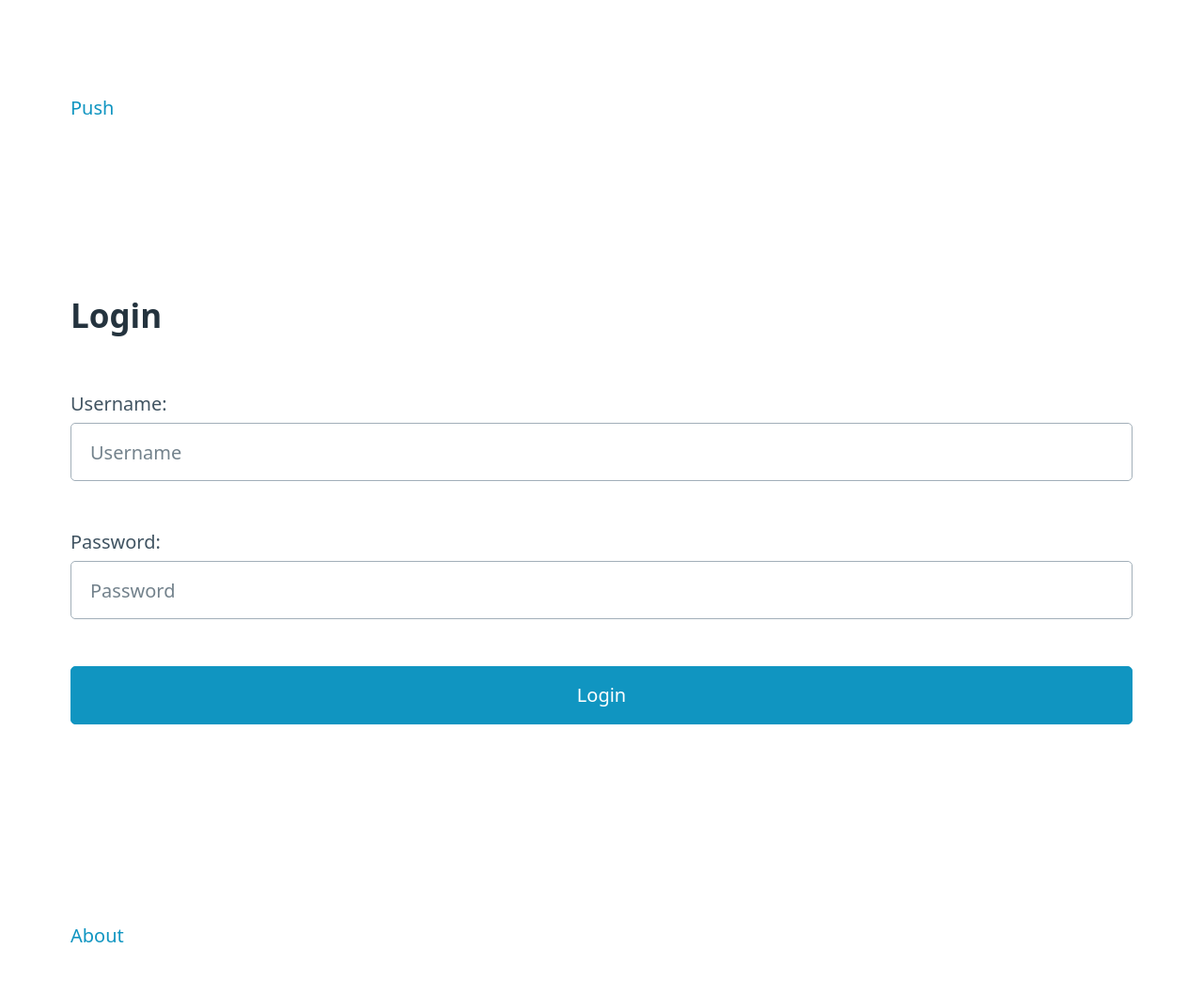
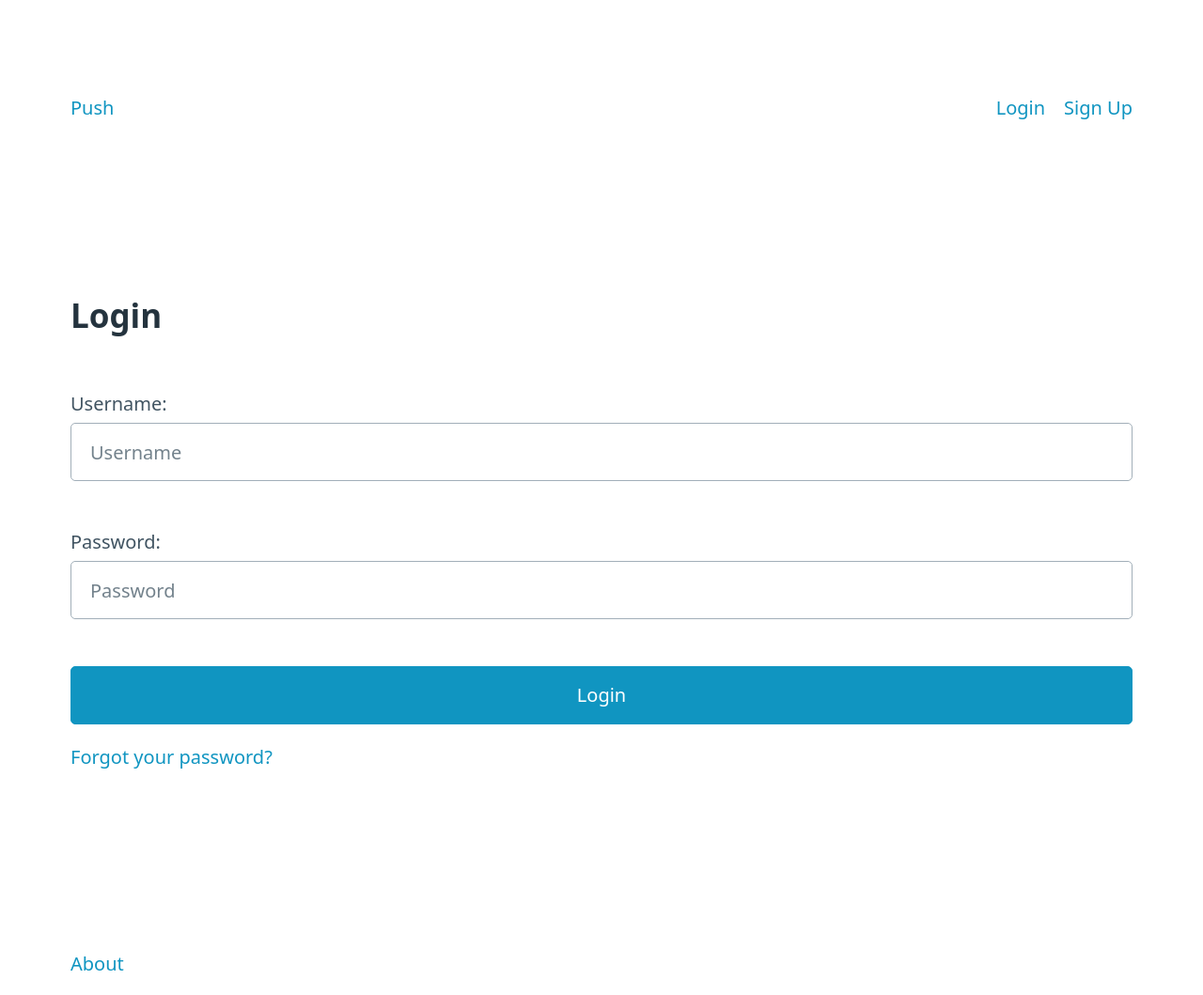
Before and after one commit to abdalla-elmahdy/push, a Django app: page /accounts/login/ in a window 1280 px wide. Shown: the top 1059 px of the page at 94% size. Before the commit the page ends 1003 px from the top, so only its background shows below. Run offline with Django 4.2, Linux system fonts and the light colour scheme.

Commit message:
Made accounts urls accessible - made forgot password entry point accessible from login form - made the rest of the urls accessible from navigation

```diff
--- a/templates/_base.html
+++ b/templates/_base.html
@@ -19,6 +19,33 @@
             <a href="{% url 'pages:home' %}">Push</a>
           </li>
         </ul>
+        <ul>
+          {% if user.is_authenticated %}
+            <li>
+              <details role="list" dir="rtl">
+                <summary aria-haspopup="listbox" role="link">Welcome, {{ user.first_name }}</summary>
+                <ul role="listbox">
+                  <li>
+                    <a href="{% url 'accounts:update' %}">Edit Info</a>
+                  </li>
+                  <li>
+                    <a href="{% url 'account_change_password' %}">Change Password</a>
+                  </li>
+                  <li>
+                    <a href="{% url 'account_logout' %}">Logout</a>
+                  </li>
+                </ul>
+              </details>
+            </li>
+          {% else %}
+            <li>
+              <a href="{% url 'account_login' %}">Login</a>
+            </li>
+            <li>
+              <a href="{% url 'account_signup' %}">Sign Up</a>
+            </li>
+          {% endif %}
+        </ul>
       </nav>
     </header>
     <main class="container">
--- a/templates/account/login.html
+++ b/templates/account/login.html
@@ -8,5 +8,6 @@
     {% csrf_token %}
     {{ form.as_p }}
     <input type="submit" value="Login">
+    <a href="{% url 'account_reset_password' %}">Forgot your password?</a>
   </form>
 {% endblock %}
```
